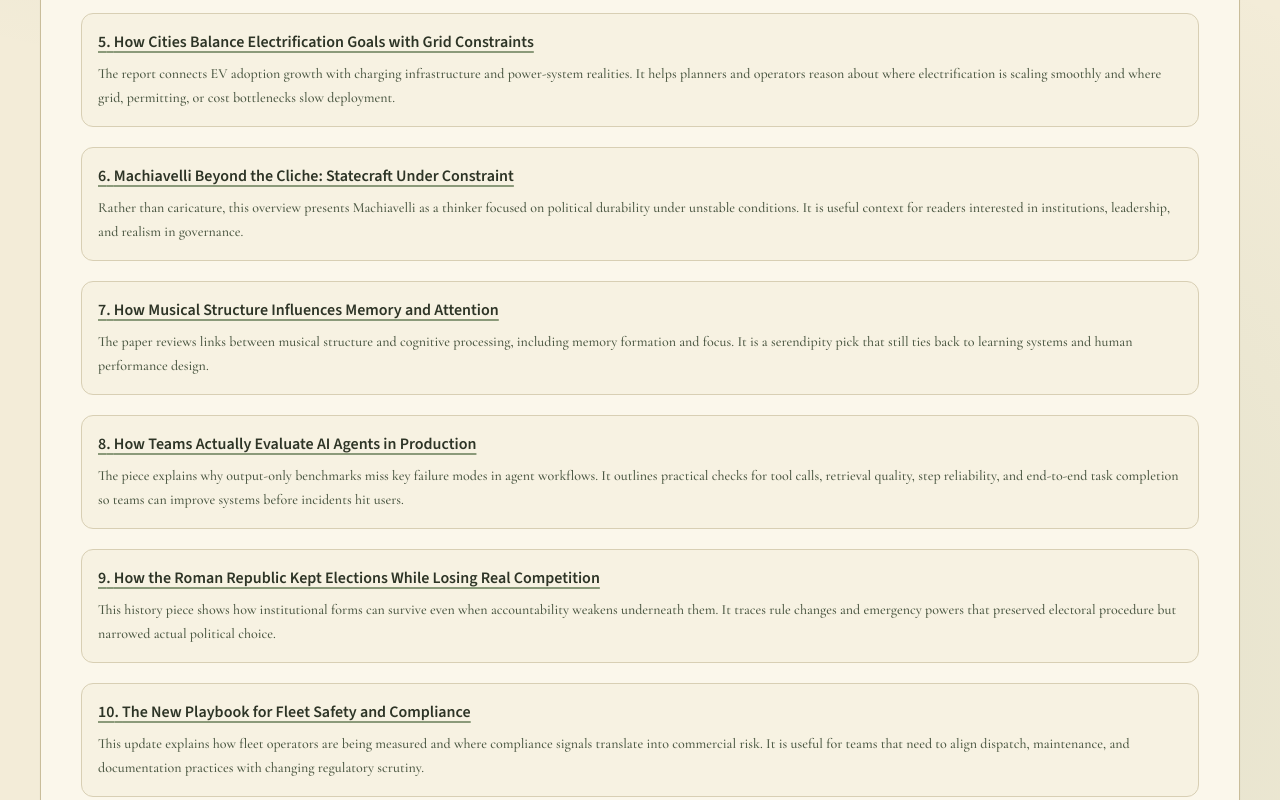
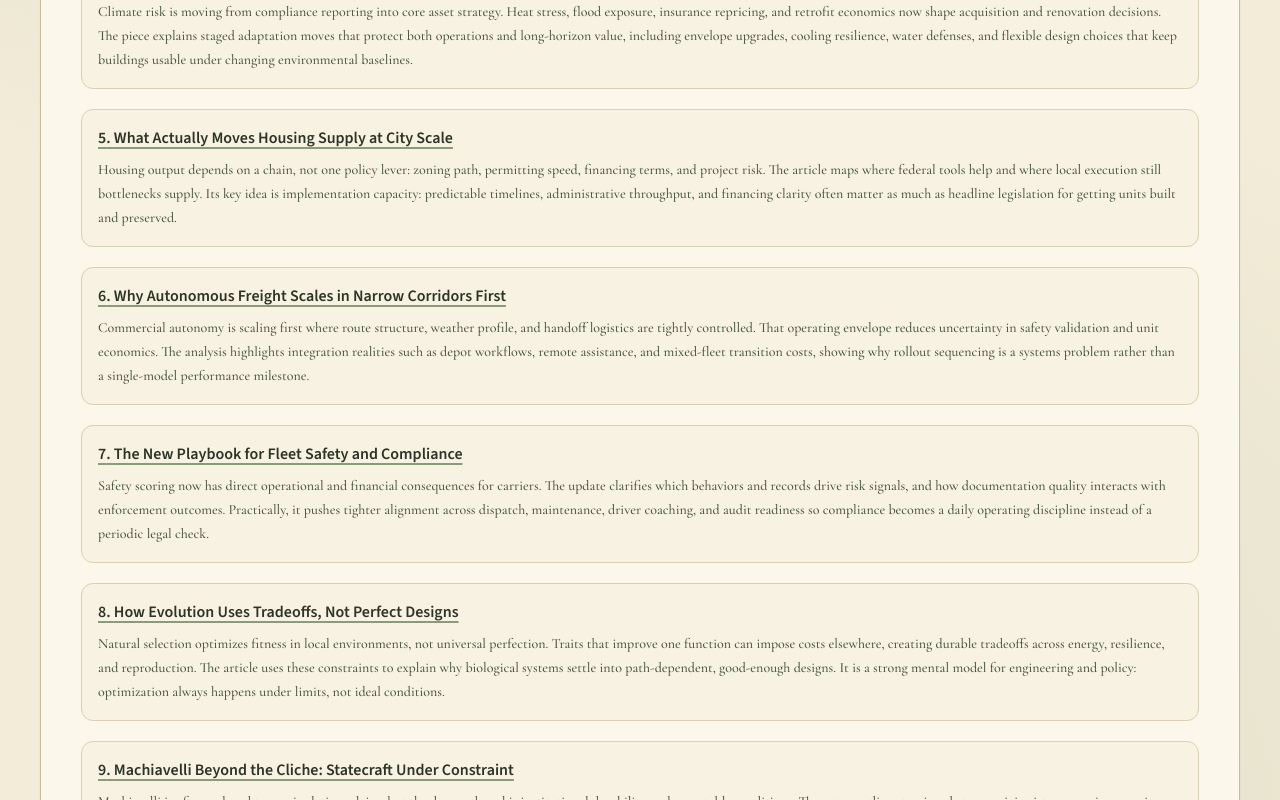
Before and after one commit to coder-2011/no-circles, a Next.js app: page / in a window 1280 px wide. Shown: the part 1000-1800 px from the top of the page. Built offline with nearby package versions, Linux system fonts and the light colour scheme; no server answers.

Commit message:
feat(home): replace sample brief with tighter concept-focused static issue

```diff
--- a/app/page.tsx
+++ b/app/page.tsx
@@ -12,197 +12,68 @@ type SampleBriefItem = {
   summary: string;
 };
 
-type BriefLibraryItem = SampleBriefItem & {
-  category: string;
-  tags: string[];
-};
-
-const DEFAULT_PREVIEW_ONBOARDING_TEXT = [
-  "I want deep but readable briefs across AI engineering, product strategy, economic history, biology, philosophy, design, and climate adaptation.",
-  "I like implementation details, case studies, postmortems, and policy tradeoffs.",
-  "Please include one or two serendipity picks in culture, cities, and science that still connect back to practical decisions."
-].join(" ");
-
-const BRIEF_LIBRARY: BriefLibraryItem[] = [
+const SAMPLE_DAILY_BRIEF: SampleBriefItem[] = [
   {
     title: "How Teams Actually Evaluate AI Agents in Production",
     url: "https://aws.amazon.com/blogs/machine-learning/evaluating-ai-agents-real-world-lessons-from-building-agentic-systems-at-amazon/",
     summary:
-      "The piece explains why output-only benchmarks miss key failure modes in agent workflows. It outlines practical checks for tool calls, retrieval quality, step reliability, and end-to-end task completion so teams can improve systems before incidents hit users.",
-    category: "ai-systems",
-    tags: ["ai", "agents", "evaluation", "engineering", "production"]
+      "Output-only evals hide where agent systems actually fail. Reliable evaluation tracks tool-call accuracy, retrieval quality, step-by-step execution, and final task success under realistic workloads. The article also emphasizes operational checks such as replay tests, trace inspection, and failure clustering so teams can catch regressions early, not after deployment, and improve both model behavior and orchestration logic."
   },
   {
     title: "What Strong State Capacity Changes in Growth Outcomes",
     url: "https://www.imf.org/en/publications/wp/issues/2025/01/17/state-capacity-and-growth-regimes-560288",
     summary:
-      "Using cross-country data, the paper tracks how economies move between growth regimes over five-year windows. Stronger public institutions correlate with longer periods of stable growth and lower collapse risk, especially when governance quality and policy execution improve together.",
-    category: "economics-policy",
-    tags: ["economics", "policy", "state capacity", "history", "institutions"]
+      "Across many countries, growth tends to move in regimes rather than smooth trends. Stronger administrative capacity helps states sustain expansions and recover faster from shocks because policies are implemented more consistently. The paper links growth durability to execution quality, not only policy design, and shows how weak institutions increase transition risk from stable growth into stagnation or contraction."
   },
   {
     title: "How the Roman Republic Kept Elections While Losing Real Competition",
     url: "https://brewminate.com/elections-without-choice-how-the-roman-republic-was-lost-without-ending-the-vote/",
     summary:
-      "This history piece shows how institutional forms can survive even when accountability weakens underneath them. It traces rule changes and emergency powers that preserved electoral procedure but narrowed actual political choice.",
-    category: "history-politics",
-    tags: ["history", "politics", "rome", "institutions", "power"]
+      "Roman political institutions kept formal voting procedures while substantive competition narrowed over time. Emergency powers, eligibility constraints, and concentrated command shifted real decision authority away from open contestation. The article is useful as an institutional warning: procedural continuity can mask structural power changes, so constitutional health depends on enforcement balance, elite incentives, and credible checks, not ritual alone."
   },
   {
     title: "Designing Buildings for Heat, Flood, and Long-Term Flexibility",
     url: "https://www.mckinsey.com/industries/real-estate/our-insights/climate-risk-and-commercial-real-estate",
     summary:
-      "The brief covers how climate risk is changing real-estate decisions from financing to retrofit priorities. It emphasizes practical adaptation moves such as heat mitigation, flood resilience, and staged upgrades that preserve asset value across changing environmental conditions.",
-    category: "climate-cities",
-    tags: ["climate", "architecture", "cities", "resilience", "infrastructure"]
+      "Climate risk is moving from compliance reporting into core asset strategy. Heat stress, flood exposure, insurance repricing, and retrofit economics now shape acquisition and renovation decisions. The piece explains staged adaptation moves that protect both operations and long-horizon value, including envelope upgrades, cooling resilience, water defenses, and flexible design choices that keep buildings usable under changing environmental baselines."
   },
   {
     title: "What Actually Moves Housing Supply at City Scale",
     url: "https://ternercenter.berkeley.edu/blog/2026-federal-housing-policy-preview/",
     summary:
-      "The piece maps federal and local policy levers that affect housing production, preservation, and financing. It focuses on incremental but meaningful tools and explains where implementation capacity, not just legislation, determines outcomes.",
-    category: "economics-policy",
-    tags: ["housing", "policy", "cities", "economics", "governance"]
+      "Housing output depends on a chain, not one policy lever: zoning path, permitting speed, financing terms, and project risk. The article maps where federal tools help and where local execution still bottlenecks supply. Its key idea is implementation capacity: predictable timelines, administrative throughput, and financing clarity often matter as much as headline legislation for getting units built and preserved."
   },
   {
     title: "Why Autonomous Freight Scales in Narrow Corridors First",
     url: "https://www.mckinsey.com/industries/automotive-and-assembly/our-insights/autonomous-trucking-in-the-united-states",
     summary:
-      "Autonomous trucking adoption is progressing fastest in constrained routes with clearer economics and safety controls. The analysis explains operational bottlenecks, integration costs, and rollout sequencing rather than treating autonomy as a uniform market shift.",
-    category: "transport-systems",
-    tags: ["transport", "autonomy", "operations", "logistics", "systems"]
+      "Commercial autonomy is scaling first where route structure, weather profile, and handoff logistics are tightly controlled. That operating envelope reduces uncertainty in safety validation and unit economics. The analysis highlights integration realities such as depot workflows, remote assistance, and mixed-fleet transition costs, showing why rollout sequencing is a systems problem rather than a single-model performance milestone."
   },
   {
     title: "The New Playbook for Fleet Safety and Compliance",
     url: "https://www.fmcsa.dot.gov/safety/safety-measurement-system-sms",
     summary:
-      "This update explains how fleet operators are being measured and where compliance signals translate into commercial risk. It is useful for teams that need to align dispatch, maintenance, and documentation practices with changing regulatory scrutiny.",
-    category: "transport-systems",
-    tags: ["transport", "safety", "policy", "operations", "compliance"]
-  },
-  {
-    title: "Why Predictive Maintenance Wins Only with Better Operations Data",
-    url: "https://www.mckinsey.com/capabilities/operations/our-insights/predictive-maintenance-3-0",
-    summary:
-      "Predictive maintenance delivers value when sensor data quality, failure taxonomy, and response workflows are aligned. The article focuses on implementation details that separate pilot success from durable operational gains.",
-    category: "operations-data",
-    tags: ["operations", "data", "maintenance", "engineering", "systems"]
-  },
-  {
-    title: "How Cities Balance Electrification Goals with Grid Constraints",
-    url: "https://www.iea.org/reports/global-ev-outlook-2024",
-    summary:
-      "The report connects EV adoption growth with charging infrastructure and power-system realities. It helps planners and operators reason about where electrification is scaling smoothly and where grid, permitting, or cost bottlenecks slow deployment.",
-    category: "climate-cities",
-    tags: ["energy", "climate", "transport", "grid", "policy"]
-  },
-  {
-    title: "A Practical Guide to Building Better Product Experiments",
-    url: "https://www.gov.uk/service-manual/measuring-success/ab-testing",
-    summary:
-      "The guide covers experiment design basics that prevent misleading wins: clear metrics, guardrails, and clean control groups. It is a useful operational refresher for product teams trying to improve decisions with smaller, faster tests.",
-    category: "product-research",
-    tags: ["product", "experiments", "decision making", "research", "analytics"]
+      "Safety scoring now has direct operational and financial consequences for carriers. The update clarifies which behaviors and records drive risk signals, and how documentation quality interacts with enforcement outcomes. Practically, it pushes tighter alignment across dispatch, maintenance, driver coaching, and audit readiness so compliance becomes a daily operating discipline instead of a periodic legal check."
   },
   {
     title: "How Evolution Uses Tradeoffs, Not Perfect Designs",
     url: "https://www.nature.com/scitable/topicpage/adaptation-and-natural-selection-300/",
     summary:
-      "This explainer reframes adaptation as constrained optimization under changing environments. It helps connect evolutionary logic to modern systems thinking: robustness, local optima, and path dependence under limited resources.",
-    category: "science-biology",
-    tags: ["biology", "evolution", "science", "tradeoffs", "learning"]
-  },
-  {
-    title: "What Cognitive Biases Distort Strategic Decisions",
-    url: "https://thedecisionlab.com/biases",
-    summary:
-      "A practical catalog of common decision biases with concrete examples in policy and business settings. It can be used as a checklist when reviewing plans, forecasts, and postmortems to avoid repeated reasoning errors.",
-    category: "psychology",
-    tags: ["psychology", "decision making", "strategy", "bias", "learning"]
+      "Natural selection optimizes fitness in local environments, not universal perfection. Traits that improve one function can impose costs elsewhere, creating durable tradeoffs across energy, resilience, and reproduction. The article uses these constraints to explain why biological systems settle into path-dependent, good-enough designs. It is a strong mental model for engineering and policy: optimization always happens under limits, not ideal conditions."
   },
   {
     title: "Machiavelli Beyond the Cliche: Statecraft Under Constraint",
     url: "https://plato.stanford.edu/entries/machiavelli/",
     summary:
-      "Rather than caricature, this overview presents Machiavelli as a thinker focused on political durability under unstable conditions. It is useful context for readers interested in institutions, leadership, and realism in governance.",
-    category: "philosophy-history",
-    tags: ["philosophy", "history", "politics", "institutions", "statecraft"]
+      "Machiavelli is often reduced to manipulation advice, but the deeper thread is institutional durability under unstable conditions. The entry outlines tensions between civic virtue, coercive capacity, and contingency in state survival. It helps frame leadership as a constraint-management problem: preserving order and legitimacy when incentives, elite conflict, and external threats make clean moral or procedural solutions difficult."
   },
   {
     title: "How Musical Structure Influences Memory and Attention",
     url: "https://www.frontiersin.org/articles/10.3389/fpsyg.2013.00511/full",
     summary:
-      "The paper reviews links between musical structure and cognitive processing, including memory formation and focus. It is a serendipity pick that still ties back to learning systems and human performance design.",
-    category: "culture-science",
-    tags: ["music", "cognition", "science", "culture", "learning"]
-  },
-  {
-    title: "A Better Mental Model for Supply Chain Resilience",
-    url: "https://www.oecd.org/en/topics/resilience.html",
-    summary:
-      "This resource frames resilience as a portfolio of preparedness, flexibility, and recovery capability. It is useful for teams moving from one-off risk fixes to repeatable operating models across uncertain environments.",
-    category: "operations-policy",
-    tags: ["supply chain", "resilience", "operations", "policy", "risk"]
+      "Musical form affects prediction, attention, and memory encoding through repetition, variation, and expectation violation. The paper reviews mechanisms linking structural features to cognitive load and recall performance. Beyond music theory, the takeaway is broadly useful: information design that balances familiarity with surprise can improve retention and engagement without relying on noise or novelty for its own sake."
   }
 ];
-
-function tokenizeOnboardingText(text: string): Set<string> {
-  return new Set(
-    text
-      .toLowerCase()
-      .replace(/[^a-z0-9\s]/g, " ")
-      .split(/\s+/)
-      .map((token) => token.trim())
-      .filter((token) => token.length >= 3)
-  );
-}
-
-function buildPreviewBriefFromOnboardingText(text: string, targetCount = 10): SampleBriefItem[] {
-  const tokens = tokenizeOnboardingText(text);
-  const scored = BRIEF_LIBRARY.map((item, index) => {
-    const searchBlob = `${item.title} ${item.summary} ${item.tags.join(" ")}`.toLowerCase();
-    const matchCount = item.tags.reduce((count, tag) => count + (tokens.has(tag.toLowerCase()) ? 1 : 0), 0);
-    const keywordBonus = [...tokens].some((token) => searchBlob.includes(token)) ? 1 : 0;
-
-    return {
-      item,
-      score: matchCount * 3 + keywordBonus,
-      index
-    };
-  }).sort((a, b) => (b.score === a.score ? a.index - b.index : b.score - a.score));
-
-  const categoryCounts = new Map<string, number>();
-  const selected: SampleBriefItem[] = [];
-
-  for (const entry of scored) {
-    if (selected.length >= targetCount) break;
-    const currentCategoryCount = categoryCounts.get(entry.item.category) ?? 0;
-    if (currentCategoryCount >= 2) continue;
-    selected.push({
-      title: entry.item.title,
-      url: entry.item.url,
-      summary: entry.item.summary
-    });
-    categoryCounts.set(entry.item.category, currentCategoryCount + 1);
-  }
-
-  if (selected.length < targetCount) {
-    for (const entry of scored) {
-      if (selected.length >= targetCount) break;
-      const exists = selected.some((item) => item.url === entry.item.url);
-      if (exists) continue;
-      selected.push({
-        title: entry.item.title,
-        url: entry.item.url,
-        summary: entry.item.summary
-      });
-    }
-  }
-
-  return selected;
-}
-
-const SAMPLE_DAILY_BRIEF: SampleBriefItem[] = buildPreviewBriefFromOnboardingText(DEFAULT_PREVIEW_ONBOARDING_TEXT);
 
 function resolveSiteOrigin(): string {
   const browserOrigin = window.location.origin;
```
Also changed, not shown: documentation/files/app-page.md (+1 -1 lines).
